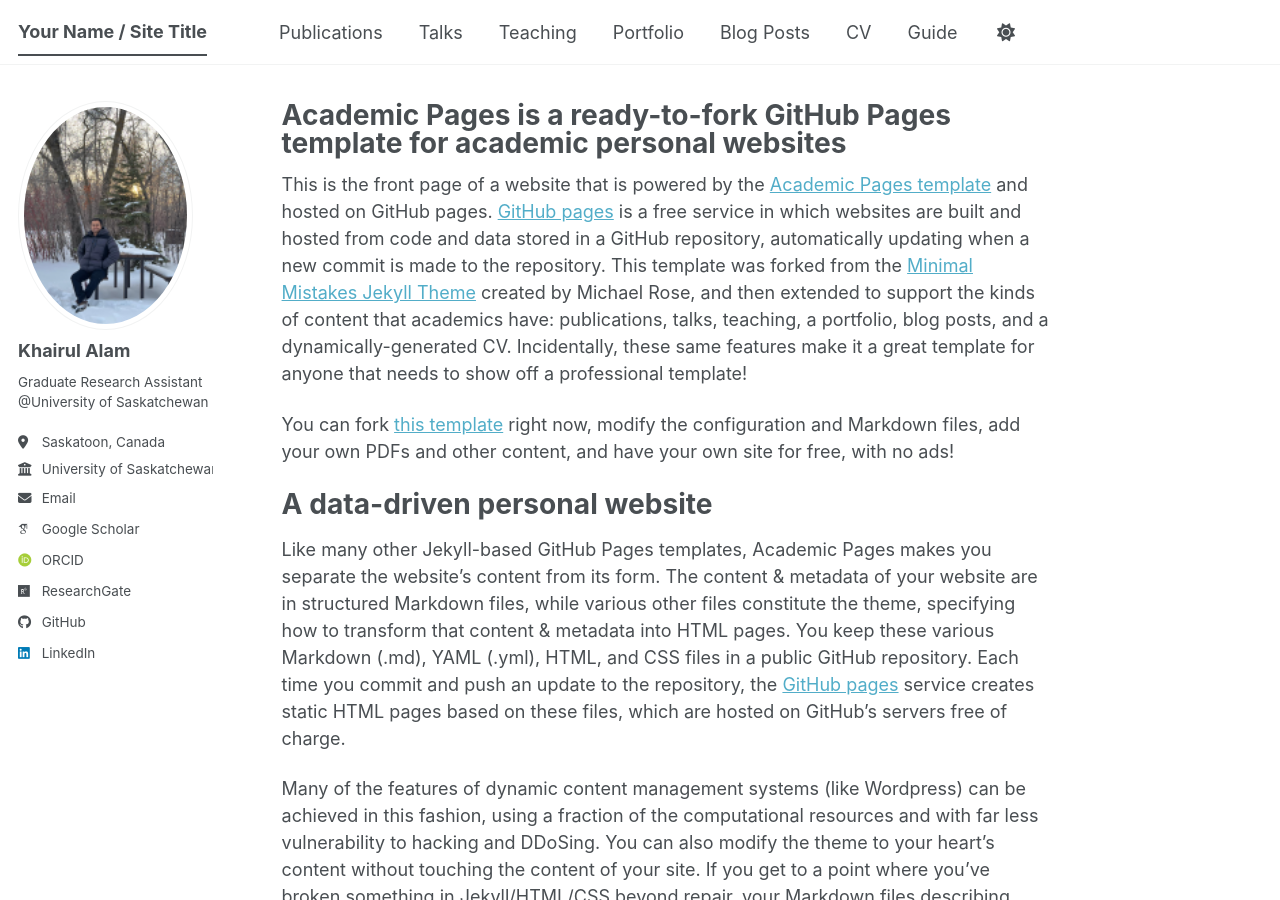
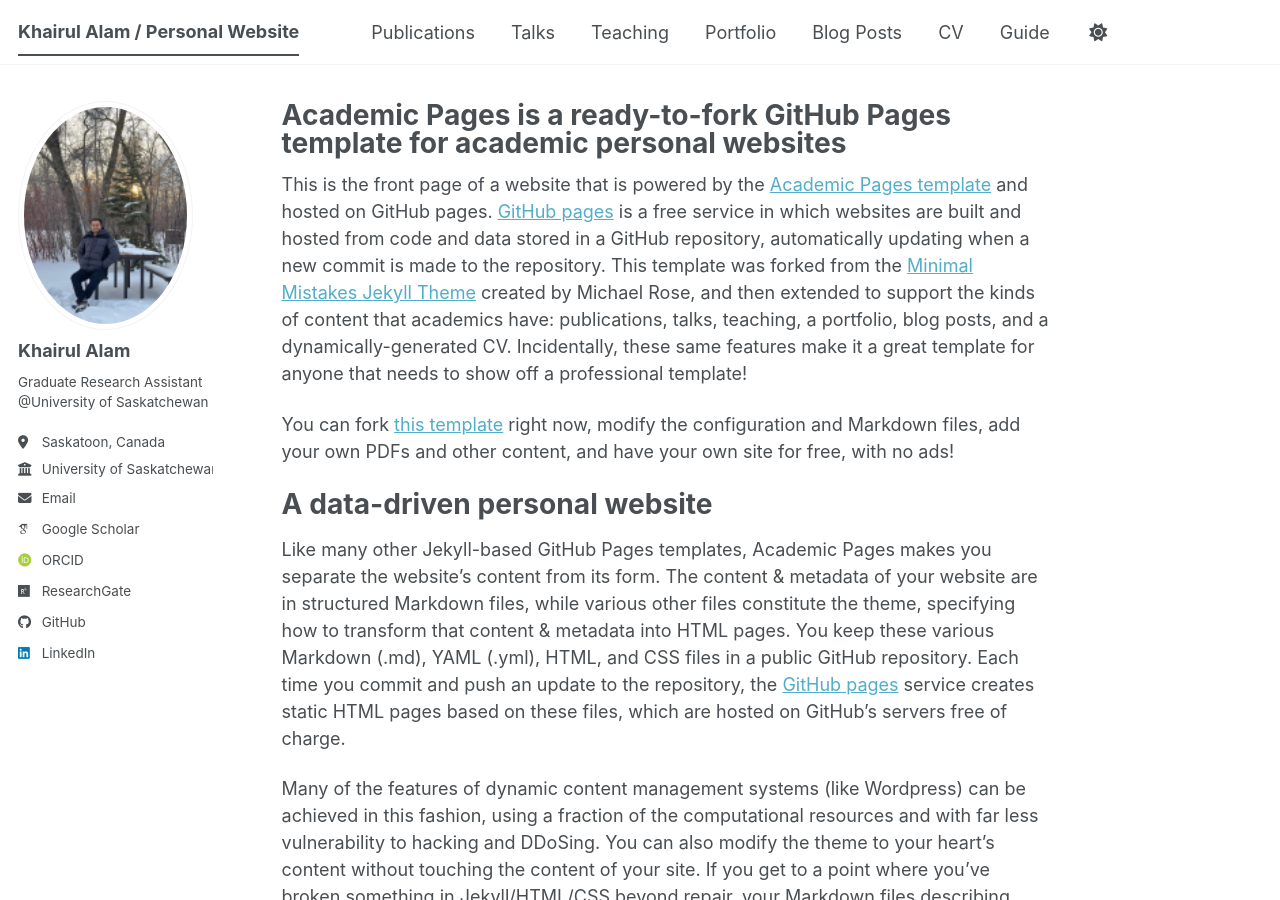
Before and after one commit to khairul-alam0026/khairulalam, a Jekyll site: the page built from _pages/about.md, in a window 1280 px wide and 900 px high. Built offline with Jekyll 4.4.1, drawn with Linux system fonts in a browser that asks for light colours; some web fonts are replaced; a script bundle is joined from its source files by our own code; library files that are not in the unit come from our copies.

Commit message:
Update _config.yml

```diff
--- a/_config.yml
+++ b/_config.yml
@@ -9,14 +9,14 @@
 # Basic Site Settings
 locale                   : "en-US"
 site_theme               : "default" # The available themes options are "default", "air", "sunrise", "mint", "dirt" and "contrast"
-title                    : "Your Name / Site Title"
+title                    : "Khairul Alam / Personal Website"
 title_separator          : "-"
 name                     : &name "Khairul Alam"
 description              : &description "Your Name's academic portfolio"   # Update this with a general description of your site, this is the default if not overridden by a page
 url                      : https://academicpages.github.io # The base hostname & protocol for your site e.g. "https://[your GitHub username].github.io",
                                                            # or if you already have some other page hosted on Github then use "https://[your GitHub username].github.io/[Your Repo Name]"
 baseurl                  : "" # the subpath of your site, e.g. "/blog"
-repository               : "academicpages/academicpages.github.io"
+repository               : #"academicpages/academicpages.github.io"
 
 # Site Author - The following control what appear as part of the author content on the side bar.
 #               If a field is blank the icon and link will not appear, otherwise it will be shown.
```
